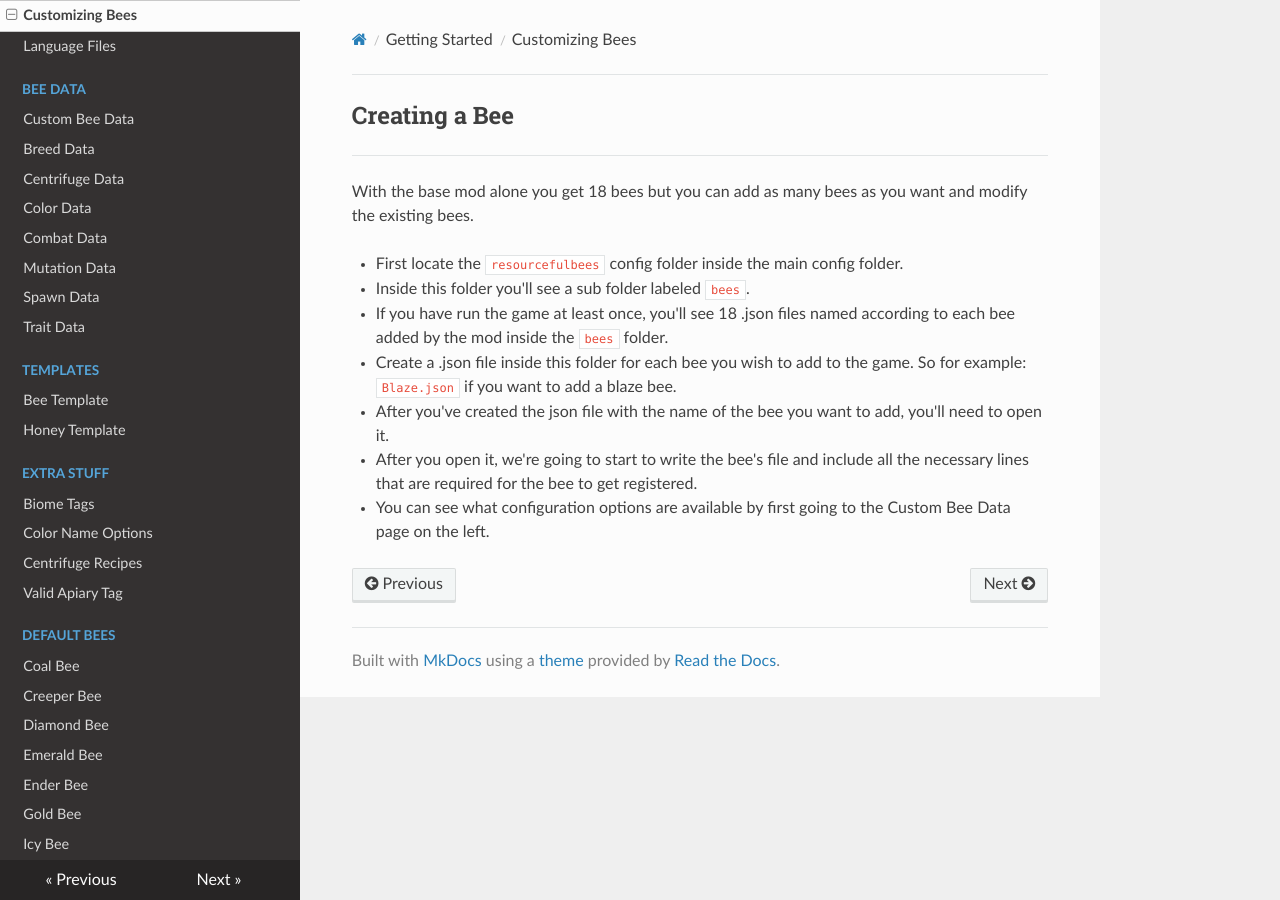
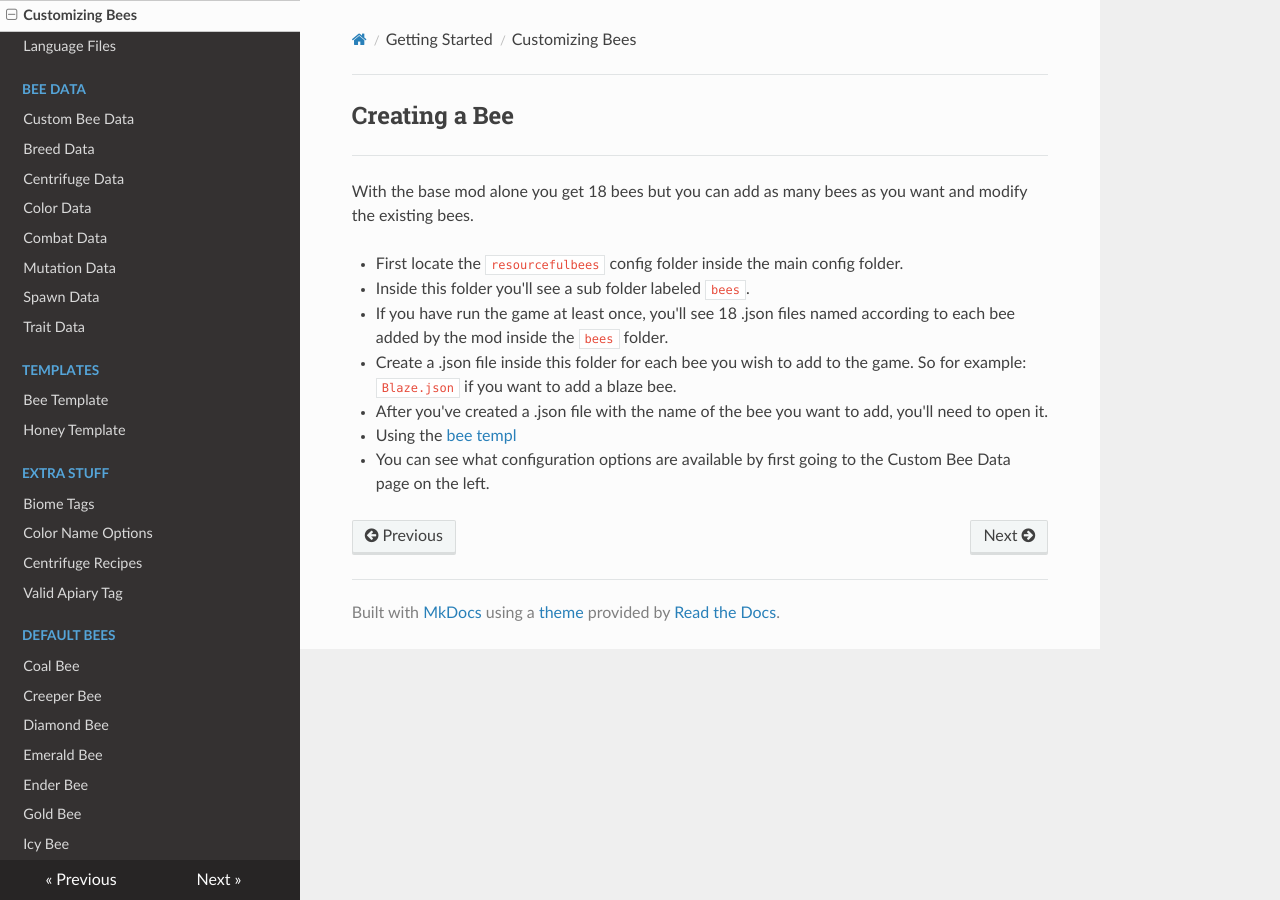
Before and after one commit to Team-Resourceful/ResourcefulBeesDocs, an MkDocs documentation site: the page built from docs/getting_started/bee_creation.md, in a window 1280 px wide. Built offline with MkDocs 1.6.1, drawn with Linux system fonts in a browser that asks for light colours; nearby versions of some CDN libraries.

Commit message:
docs/getting_started/bee_creation.md updated from https://stackedit.io/

```diff
--- a/docs/getting_started/bee_creation.md
+++ b/docs/getting_started/bee_creation.md
@@ -7,9 +7,9 @@ With the base mod alone you get 18 bees but you can add as many bees as you want
 * Inside this folder you'll see a sub folder labeled `bees`.
 * If you have run the game at least once, you'll see 18 .json files named according to each bee added by the mod inside the `bees` folder.
 * Create a .json file inside this folder for each bee you wish to add to the game. So for example: `Blaze.json` if you want to add a blaze bee.
-* After you've created the json file with the name of the bee you want to add, you'll need to open it.
-* After you open it, we're going to start to write the bee's file and include all the necessary lines that are required for the bee to get registered.
+* After you've created a .json file with the name of the bee you want to add, you'll need to open it.
+* Using the [bee templ](https://minecraft.gamepedia.com/Language)
 * You can see what configuration options are available by first going to the Custom Bee Data page on the left.
 <!--stackedit_data:
-eyJoaXN0b3J5IjpbLTE3MTI1NDA4NjFdfQ==
+eyJoaXN0b3J5IjpbMzA0NDI5OTIyXX0=
 -->
```
